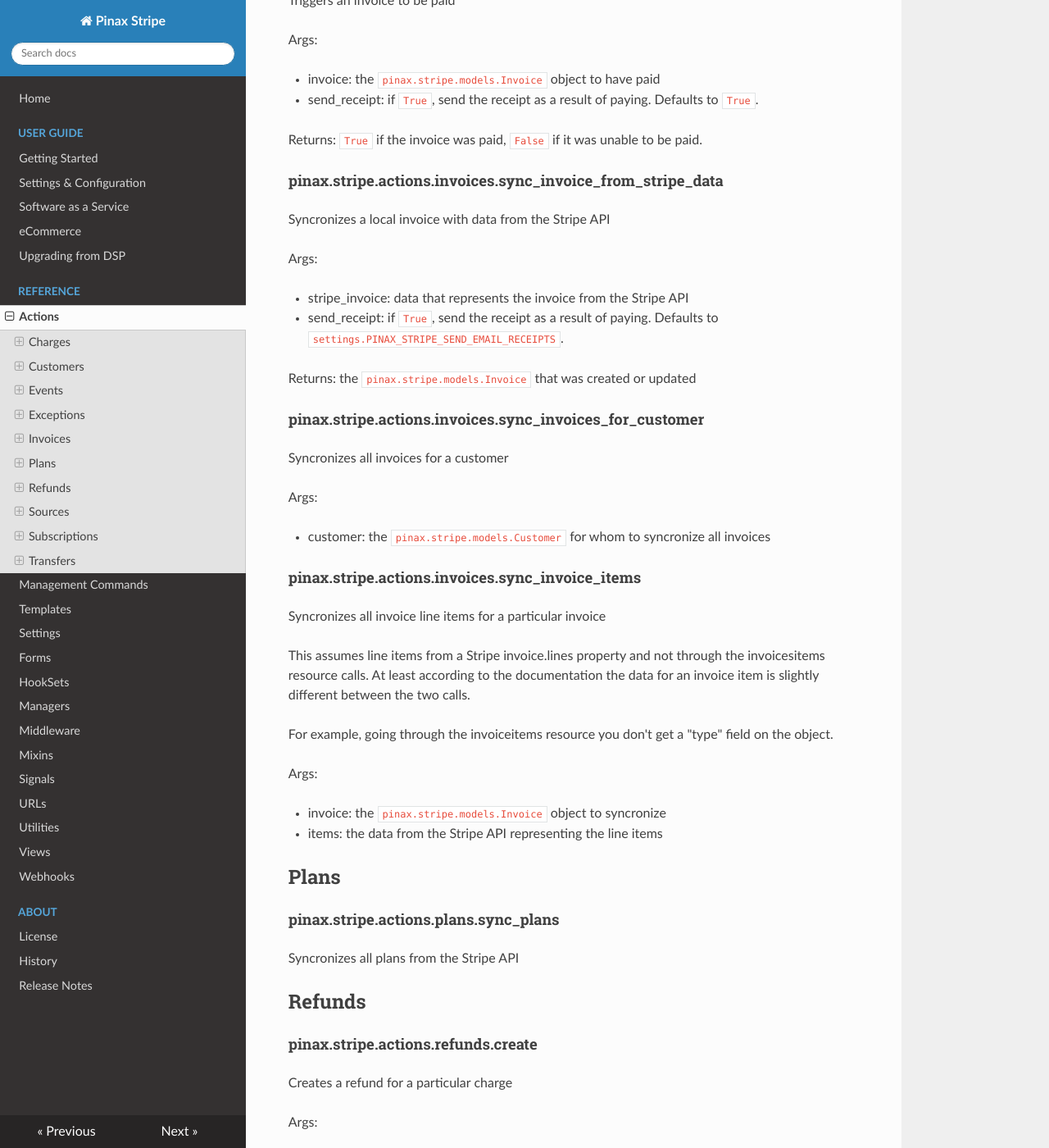
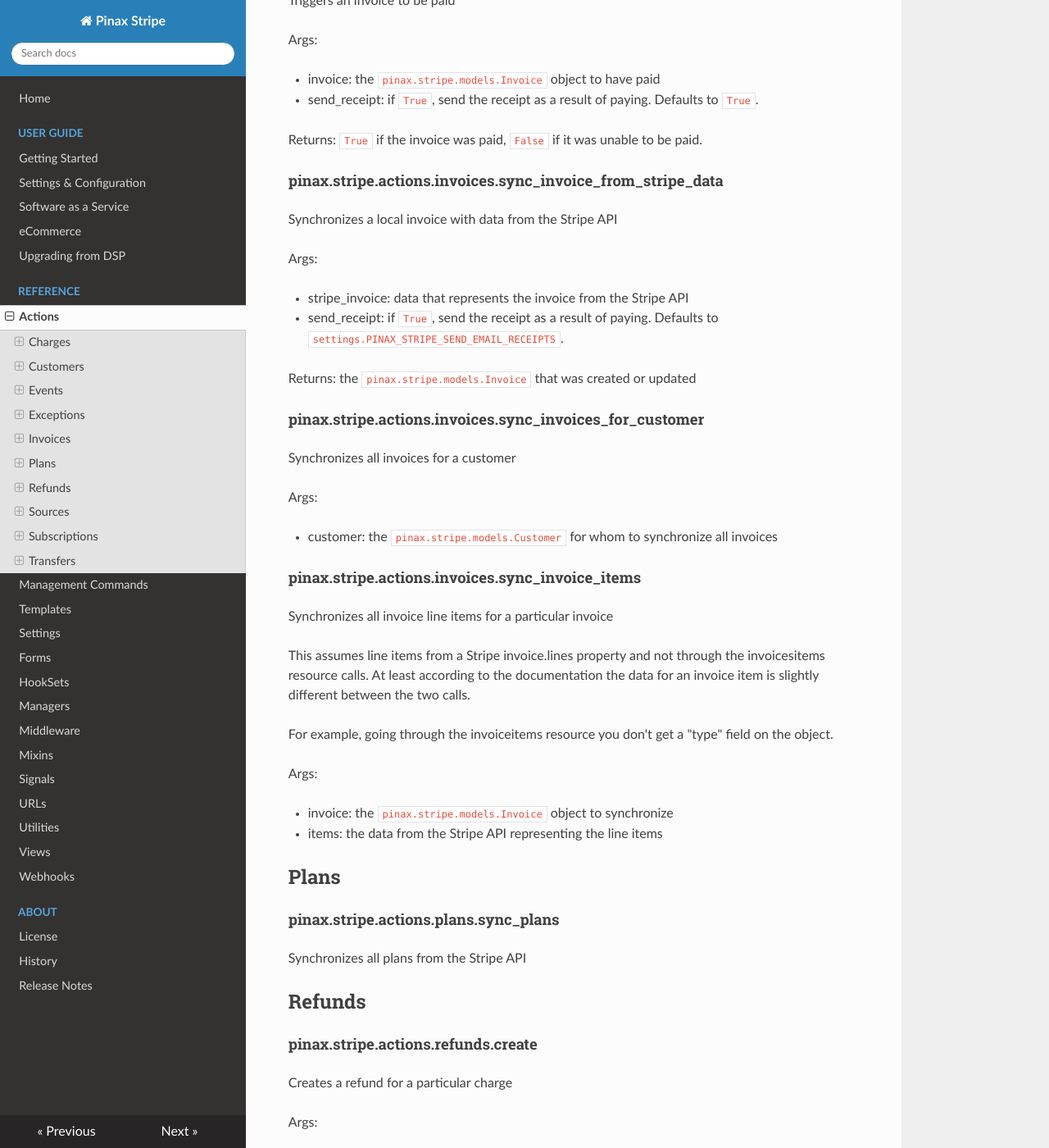
Before and after one commit to pinax/pinax-stripe-light, an MkDocs documentation site: the page built from docs/reference/actions.md, in a window 1280 px wide and 1400 px high, scrolled down 4707 px. Shown: the whole window at 82% size. Built offline with MkDocs 1.6.1, drawn with Linux system fonts in a browser that asks for light colours; nearby versions of some CDN libraries; old or Windows-style settings are respelled for this version of MkDocs; some of the changed text lies outside the part shown.

Commit message:
doc: s/syncronize/synchronize/g

```diff
--- a/docs/reference/actions.md
+++ b/docs/reference/actions.md
@@ -120,7 +120,7 @@
 
 #### pinax.stripe.actions.customers.sync_customer
 
-Syncronizes a local Customer object with details from the Stripe API
+Synchronizes a local Customer object with details from the Stripe API
 
 Args:
 
@@ -201,7 +201,7 @@
 
 #### pinax.stripe.actions.invoices.sync_invoice_from_stripe_data
 
-Syncronizes a local invoice with data from the Stripe API
+Synchronizes a local invoice with data from the Stripe API
 
 Args:
 
@@ -213,15 +213,15 @@
 
 #### pinax.stripe.actions.invoices.sync_invoices_for_customer
 
-Syncronizes all invoices for a customer
+Synchronizes all invoices for a customer
 
 Args:
 
-- customer: the `pinax.stripe.models.Customer` for whom to syncronize all invoices
+- customer: the `pinax.stripe.models.Customer` for whom to synchronize all invoices
 
 #### pinax.stripe.actions.invoices.sync_invoice_items
 
-Syncronizes all invoice line items for a particular invoice
+Synchronizes all invoice line items for a particular invoice
 
 This assumes line items from a Stripe invoice.lines property and not through
 the invoicesitems resource calls. At least according to the documentation
@@ -232,14 +232,14 @@
 
 Args:
 
-- invoice: the `pinax.stripe.models.Invoice` object to syncronize
+- invoice: the `pinax.stripe.models.Invoice` object to synchronize
 - items: the data from the Stripe API representing the line items
 
 ## Plans
 
 #### pinax.stripe.actions.plans.sync_plans
 
-Syncronizes all plans from the Stripe API
+Synchronizes all plans from the Stripe API
 
 ## Refunds
 
@@ -283,7 +283,7 @@
 
 #### pinax.stripe.actions.sources.sync_card
 
-Syncronizes the data for a card locally for a given customer
+Synchronizes the data for a card locally for a given customer
 
 Args:
 
@@ -292,7 +292,7 @@
 
 #### pinax.stripe.actions.sources.sync_bitcoin
 
-Syncronizes the data for a Bitcoin receiver locally for a given customer
+Synchronizes the data for a Bitcoin receiver locally for a given customer
 
 Args:
 
@@ -302,7 +302,7 @@
 
 #### pinax.stripe.actions.sources.sync_payment_source_from_stripe_data
 
-Syncronizes the data for a payment source locally for a given customer
+Synchronizes the data for a payment source locally for a given customer
 
 Args:
 
@@ -412,7 +412,7 @@
 
 #### pinax.stripe.actions.subscriptions.sync_subscription_from_stripe_data
 
-Syncronizes data from the Stripe API for a subscription
+Synchronizes data from the Stripe API for a subscription
 
 Args:
 
@@ -451,7 +451,7 @@
 
 #### pinax.stripe.actions.transfers.sync_transfer
 
-Syncronizes a transfer from the Stripe API
+Synchronizes a transfer from the Stripe API
 
 Args:
 
```
Also changed, not shown: docs/reference/commands.md (+1 -1 lines), 6 other files.
